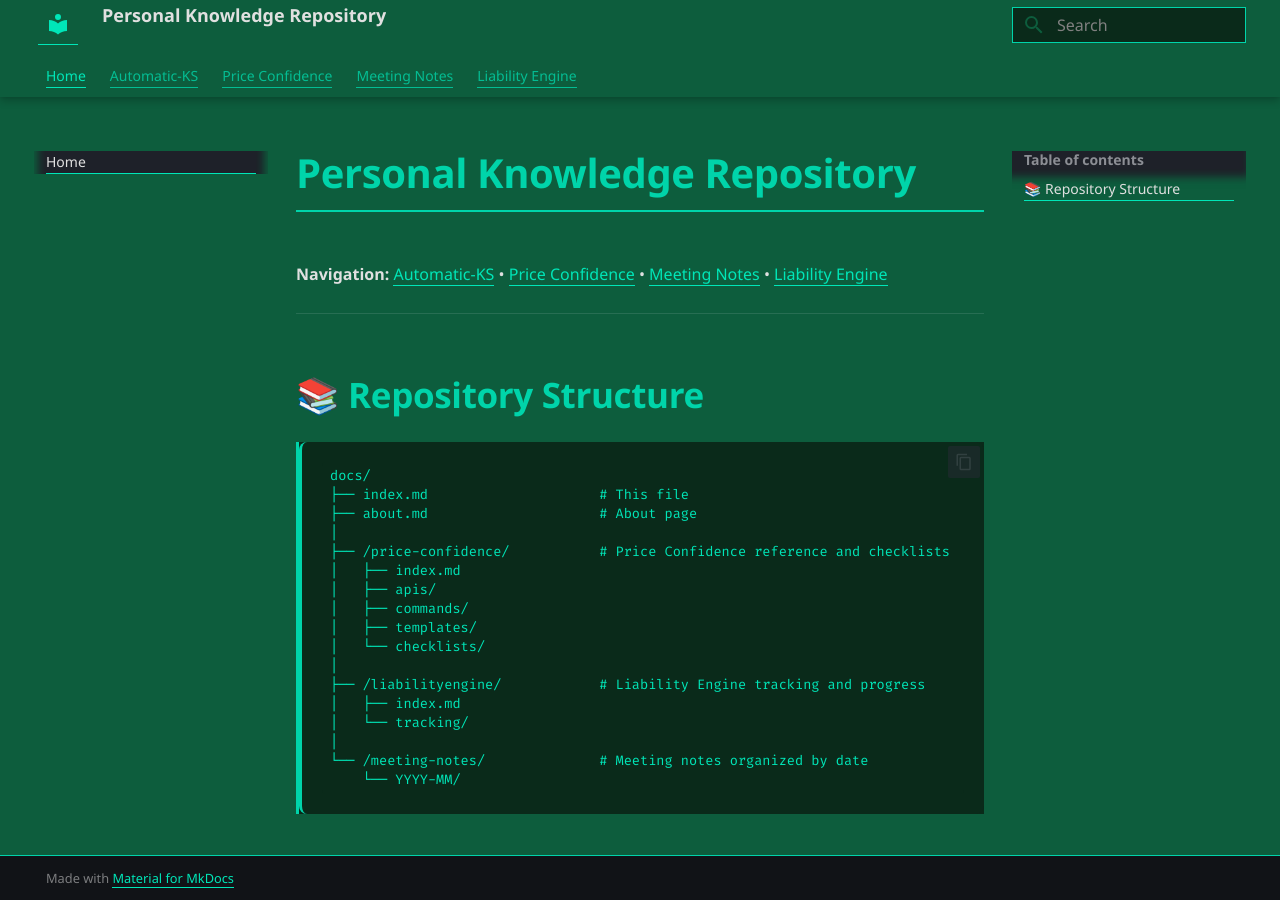
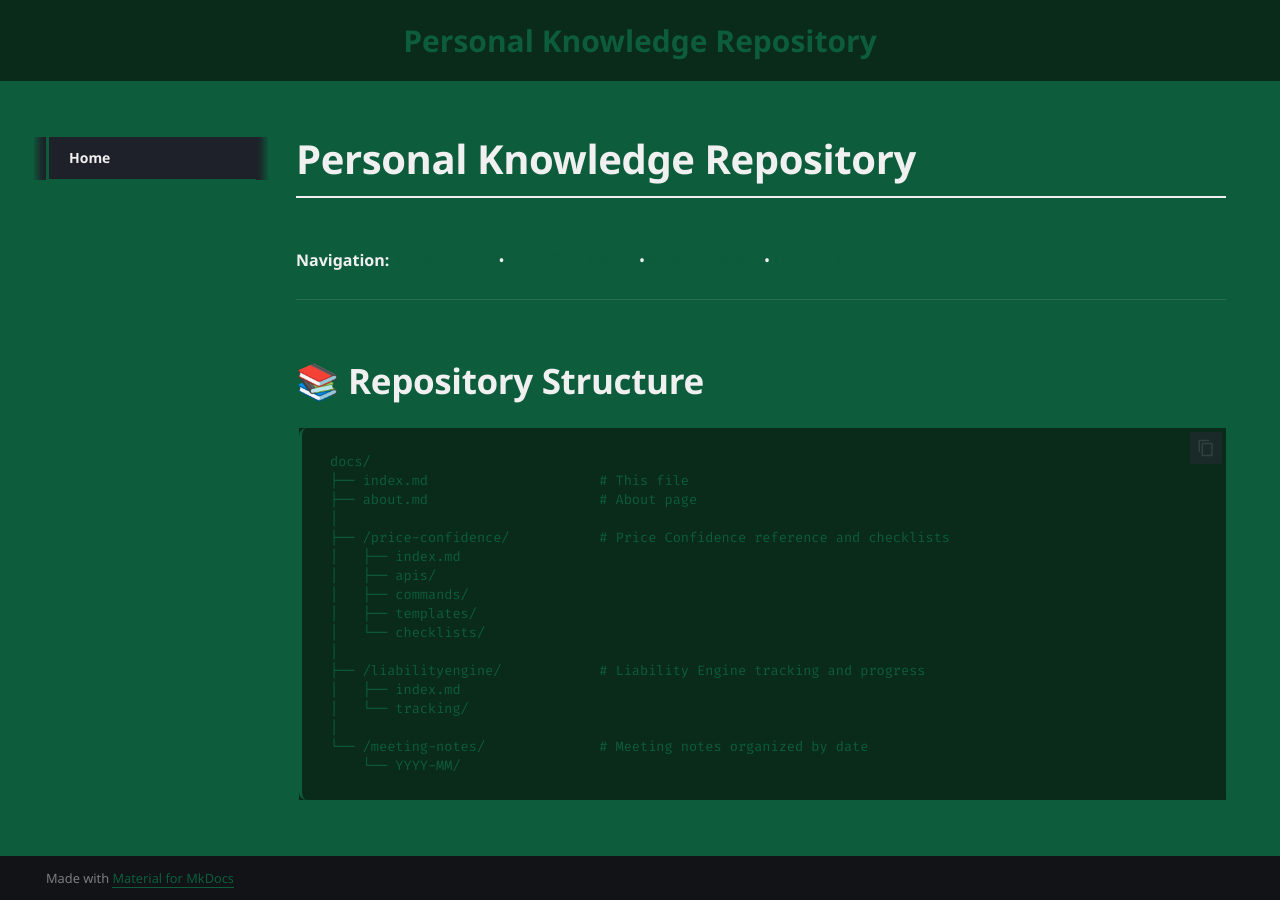
Before and after one commit to MiguelGomes2/pages-mgomes, an MkDocs documentation site: the page built from docs/index.md, in a window 1280 px wide. Built offline with MkDocs 1.6.1 and Material for MkDocs 9.7.7, drawn with Linux system fonts in a browser that asks for light colours; some web fonts are replaced.

Commit message:
Customize UI: hide TOC, remove search bar, swap colors (green/white)

```diff
--- a/docs/stylesheets/custom.css
+++ b/docs/stylesheets/custom.css
@@ -1,4 +1,4 @@
-/* Phthalo Green Theme - #0d5d3d */
+/* Phthalo Green Theme - #0d5d3d with inverted colors */
 
 /* Root and base colors */
 :root {
@@ -35,10 +35,43 @@ html, body {
   background-color: #0d5d3d !important;
 }
 
+/* Hide Table of Contents (right sidebar) */
+.md-sidebar--secondary {
+  display: none !important;
+}
+
+/* Remove right margin from content since TOC is hidden */
+.md-content {
+  margin-right: 0 !important;
+}
+
+/* Hide top search bar and header elements */
+.md-header {
+  display: none !important;
+}
+
+/* Create new simple header with just title */
+.md-skip {
+  display: none !important;
+}
+
+/* Add simple title bar at the top */
+body::before {
+  content: "Personal Knowledge Repository";
+  display: block;
+  background-color: #0a2a1a;
+  color: #0d5d3d;
+  padding: 1rem;
+  font-size: 1.5rem;
+  font-weight: bold;
+  border-bottom: 2px solid #0d5d3d;
+  text-align: center;
+}
+
 /* Content area styling */
 .md-content {
   background-color: #0d5d3d !important;
-  color: #e0e0e0 !important;
+  color: #0d5d3d !important;
 }
 
 .md-content__inner {
@@ -55,26 +88,34 @@ html, body {
 }
 
 .md-nav__link {
-  color: #e0e0e0 !important;
+  color: #0d5d3d !important;
+  font-weight: 500;
+  padding: 0.5rem 0 !important;
+  border-left: 3px solid transparent !important;
+  padding-left: 1rem !important;
 }
 
 .md-nav__link:hover {
-  color: #00e6b8 !important;
+  color: #0d5d3d !important;
+  border-left-color: #0d5d3d !important;
+  background-color: rgba(13, 93, 61, 0.1) !important;
 }
 
 .md-nav__link--active {
-  color: #00ffcc !important;
+  color: #0d5d3d !important;
+  border-left-color: #0d5d3d !important;
+  font-weight: 700 !important;
 }
 
-/* Typography - Headings */
+/* Typography - Headings (inverted) */
 h1, h2, h3, h4, h5, h6 {
-  color: #00d4aa !important;
+  color: #f0f0f0 !important;
   font-weight: 600 !important;
 }
 
 h1 {
   font-size: 2rem !important;
-  border-bottom: 2px solid #00d4aa !important;
+  border-bottom: 2px solid #f0f0f0 !important;
   padding-bottom: 0.5rem !important;
 }
 
@@ -86,61 +127,62 @@ h3 {
   font-size: 1.5rem !important;
 }
 
-/* Regular text */
+/* Regular text (inverted) */
 p, li, span {
-  color: #e0e0e0 !important;
+  color: #f0f0f0 !important;
   line-height: 1.6 !important;
 }
 
-/* Hyperlinks */
+/* Hyperlinks (inverted) */
 a {
-  color: #00e6b8 !important;
+  color: #0d5d3d !important;
   text-decoration: none !important;
-  border-bottom: 1px solid #00e6b8 !important;
+  border-bottom: 1px solid #0d5d3d !important;
+  font-weight: 500 !important;
 }
 
 a:hover {
-  color: #00ffcc !important;
-  border-bottom: 2px solid #00ffcc !important;
+  color: #0a4a3a !important;
+  border-bottom: 2px solid #0a4a3a !important;
 }
 
 /* Code blocks */
 code {
   background-color: #0a2a1a !important;
-  color: #00e6b8 !important;
+  color: #0d5d3d !important;
   padding: 0.2rem 0.4rem !important;
   border-radius: 4px !important;
 }
 
 pre {
   background-color: #0a2a1a !important;
-  color: #e0e0e0 !important;
-  border-left: 3px solid #00d4aa !important;
+  color: #f0f0f0 !important;
+  border-left: 3px solid #0d5d3d !important;
   padding: 1rem !important;
   border-radius: 8px !important;
 }
 
 .highlight {
   background-color: #0a2a1a !important;
-  border-left: 3px solid #00d4aa !important;
+  border-left: 3px solid #0d5d3d !important;
 }
 
 /* Details/Collapsible */
 details {
   background-color: #0a2a1a !important;
-  border: 1px solid #00d4aa !important;
+  border: 1px solid #0d5d3d !important;
   border-radius: 6px !important;
   padding: 1rem !important;
 }
 
 details summary {
-  color: #00e6b8 !important;
+  color: #f0f0f0 !important;
   font-weight: 600 !important;
   cursor: pointer !important;
 }
 
 details summary:hover {
-  color: #00ffcc !important;
+  color: #ffffff !important;
 }
 
 /* Tables */
@@ -150,32 +192,21 @@ table {
 
 th {
   background-color: #0d5d3d !important;
-  color: #00e6b8 !important;
-  border-bottom: 2px solid #00d4aa !important;
+  color: #f0f0f0 !important;
+  border-bottom: 2px solid #0d5d3d !important;
 }
 
 td {
   border-bottom: 1px solid #1a3a2a !important;
-  color: #e0e0e0 !important;
+  color: #f0f0f0 !important;
 }
 
 /* Footer */
 .md-footer {
   background-color: #0a2a1a !important;
-  border-top: 1px solid #00d4aa !important;
+  border-top: 1px solid #0d5d3d !important;
 }
 
 .md-footer__link {
-  color: #00d4aa !important;
+  color: #0d5d3d !important;
 }
-
-/* Search */
-.md-search__input {
-  background-color: #0a2a1a !important;
-  color: #e0e0e0 !important;
-  border: 1px solid #00d4aa !important;
-}
-
-.md-search__input::placeholder {
-  color: #808080 !important;
-}
```
